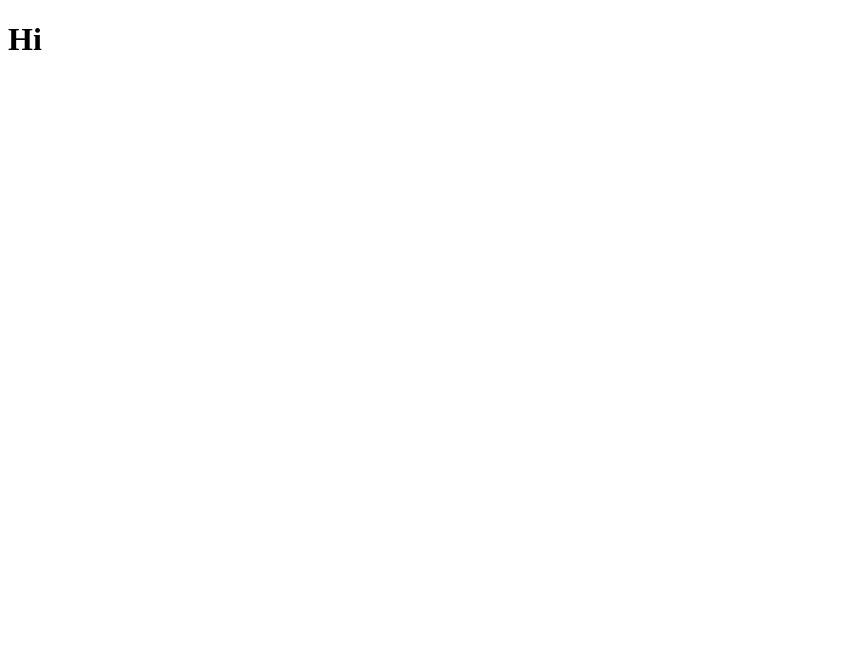
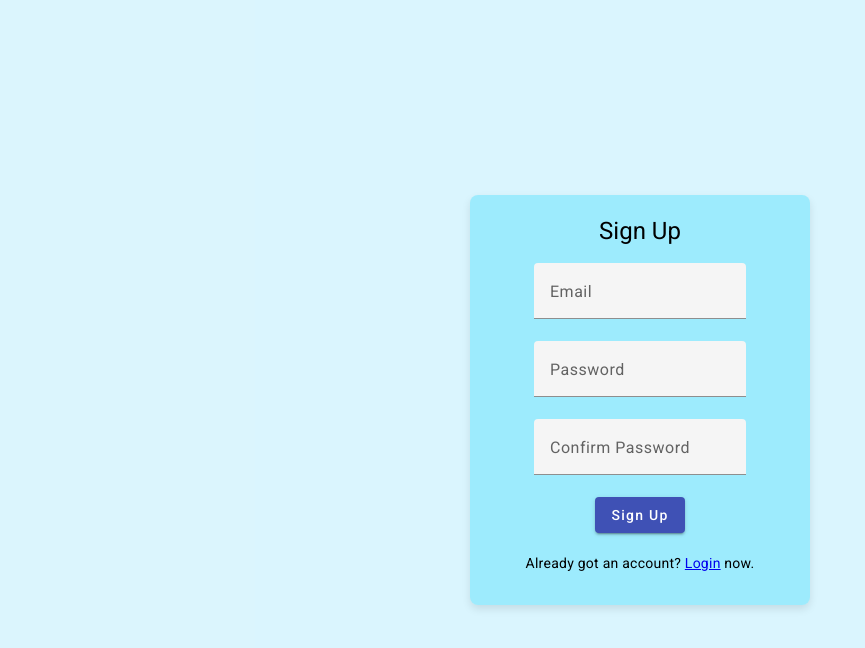
Before and after one commit to sushilshinde/angular-task-manager-app, an Angular app: page / in a window 1280 px wide. Shown: the top 648 px of the page, without its empty margins (0-865 px from the left). Built offline with nearby package versions, Linux system fonts and the light colour scheme.

Commit message:
change for sign-up

```diff
--- a/angular.json
+++ b/angular.json
@@ -25,6 +25,7 @@
               "src/assets"
             ],
             "styles": [
+              "@angular/material/prebuilt-themes/indigo-pink.css",
               "src/styles.css"
             ],
             "scripts": []
@@ -87,6 +88,7 @@
               "src/assets"
             ],
             "styles": [
+              "@angular/material/prebuilt-themes/indigo-pink.css",
               "src/styles.css"
             ],
             "scripts": []
--- a/package.json
+++ b/package.json
@@ -11,10 +11,12 @@
   "private": true,
   "dependencies": {
     "@angular/animations": "^16.1.7",
+    "@angular/cdk": "^16.1.6",
     "@angular/common": "^16.1.7",
     "@angular/compiler": "^16.1.7",
     "@angular/core": "^16.1.7",
     "@angular/forms": "^16.1.7",
+    "@angular/material": "^16.1.6",
     "@angular/platform-browser": "^16.1.7",
     "@angular/platform-browser-dynamic": "^16.1.7",
     "@angular/router": "^16.1.7",
--- a/src/app/app.component.html
+++ b/src/app/app.component.html
@@ -1,3 +1 @@
-<div class="container">
-    <h1>Hi</h1>
-</div>
+<app-signup></app-signup>
--- /dev/null
+++ b/src/app/signup/signup.component.css
@@ -0,0 +1,37 @@
+.container {
+    display: flex;
+    flex-direction: column;
+    align-items: center;
+    justify-content: center;
+    height: 100vh;
+    background-color: rgba(44, 198, 245, 0.171);
+}
+
+.form-heading {
+    text-align: center;
+}
+
+.box {
+    background-color: #03d2f748;
+    border-radius: 8px;
+    padding: 20px;
+    box-shadow: 0 4px 8px rgba(0, 0, 0, 0.1);
+}
+
+.form {
+    display: flex;
+    flex-direction: column;
+    align-items: center;
+    width: 300px;
+    margin-bottom: 20px;
+}
+
+.mat-form-field {
+    width: 100%;
+    margin-bottom: 10px;
+}
+
+.login-link {
+    margin-top: 20px;
+    text-align: center;
+}
--- /dev/null
+++ b/src/app/signup/signup.component.html
@@ -0,0 +1,24 @@
+<div class="container">
+    <div class="box">
+        <form class="form">
+            <h1 class="form-heading">Sign Up</h1>
+            <mat-form-field appearance="fill">
+                <mat-label>Email</mat-label>
+                <input matInput type="email" placeholder="Enter your email">
+            </mat-form-field>
+
+            <mat-form-field appearance="fill">
+                <mat-label>Password</mat-label>
+                <input matInput type="password" placeholder="Enter your password">
+            </mat-form-field>
+            <mat-form-field appearance="fill">
+                <mat-label>Confirm Password</mat-label>
+                <input matInput type="cnf-password" placeholder="Enter your confirm password">
+            </mat-form-field>
+
+            <button mat-raised-button color="primary">Sign Up</button>
+        </form>
+
+        <p class="login-link">Already got an account? <a routerLink="#">Login</a> now.</p>
+    </div>
+</div>
--- a/src/index.html
+++ b/src/index.html
@@ -6,8 +6,11 @@
   <base href="/">
   <meta name="viewport" content="width=device-width, initial-scale=1">
   <link rel="icon" type="image/x-icon" href="favicon.ico">
+  <link rel="preconnect" href="https://fonts.gstatic.com">
+  <link href="https://fonts.googleapis.com/css2?family=Roboto:wght@300;400;500&display=swap" rel="stylesheet">
+  <link href="https://fonts.googleapis.com/icon?family=Material+Icons" rel="stylesheet">
 </head>
-<body>
+<body class="mat-typography">
   <app-root></app-root>
 </body>
 </html>
--- a/src/styles.css
+++ b/src/styles.css
@@ -1 +1,4 @@
 /* You can add global styles to this file, and also import other style files */
+
+html, body { height: 100%; }
+body { margin: 0; font-family: Roboto, "Helvetica Neue", sans-serif; }
```
Also changed, not shown: src/app/app.module.ts (+10 -2 lines), src/app/materrial-design/materrial-design.module.ts (added, +41 -0 lines), src/app/signup/signup.component.ts (added, +10 -0 lines), 2 other files (tests, documents, lock files or other folders).
